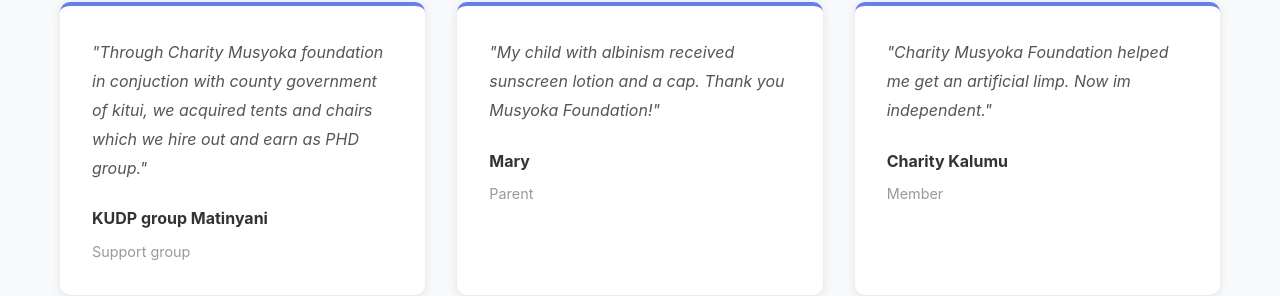
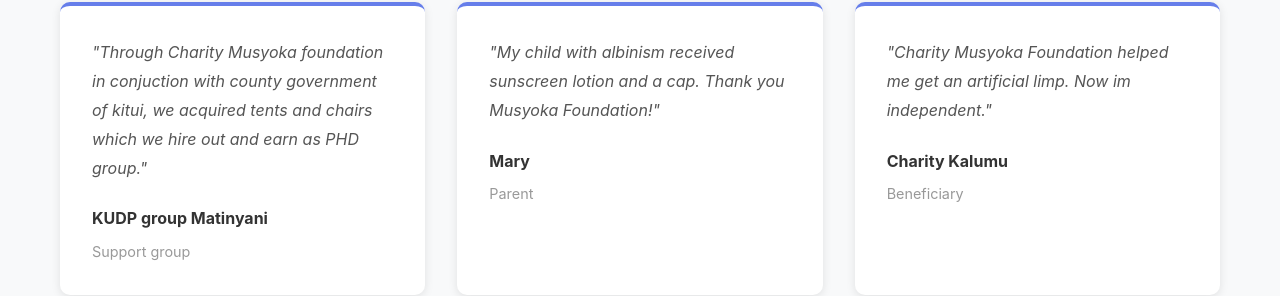
Before and after one commit to edwardsila/charity_musyoka_foundation, a React (Vite) app in the folder frontend/: page / in a window 1280 px wide. Shown: the part 3342-3638 px from the top of the page. Built offline with nearby package versions, Linux system fonts and the light colour scheme.

Commit message:
updates patch

```diff
--- a/frontend/src/components/Testimonials.jsx
+++ b/frontend/src/components/Testimonials.jsx
@@ -18,7 +18,7 @@
       id: 3,
       quote: "Charity Musyoka Foundation helped me get an artificial limp. Now im independent.",
       author: "Charity Kalumu",
-      role: "Member"
+      role: "Beneficiary"
     },
     {
       id: 4,
```
